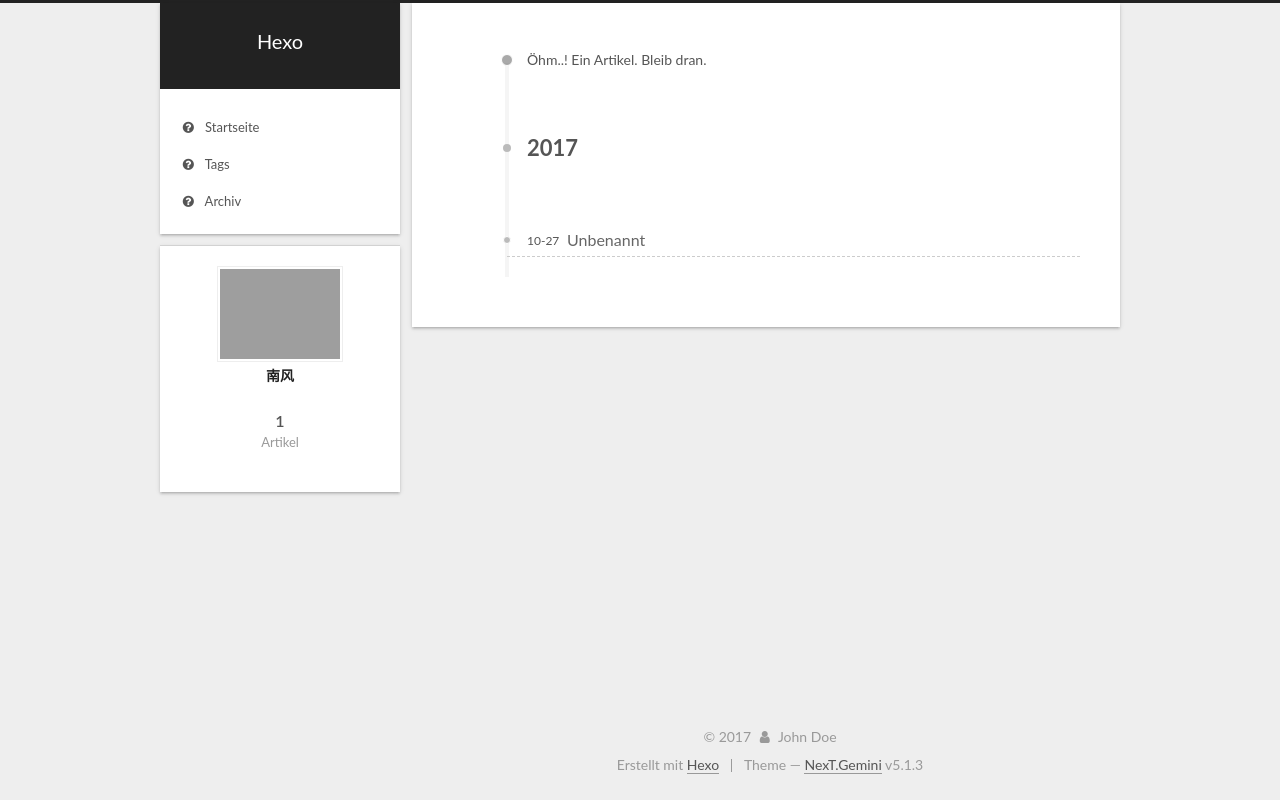
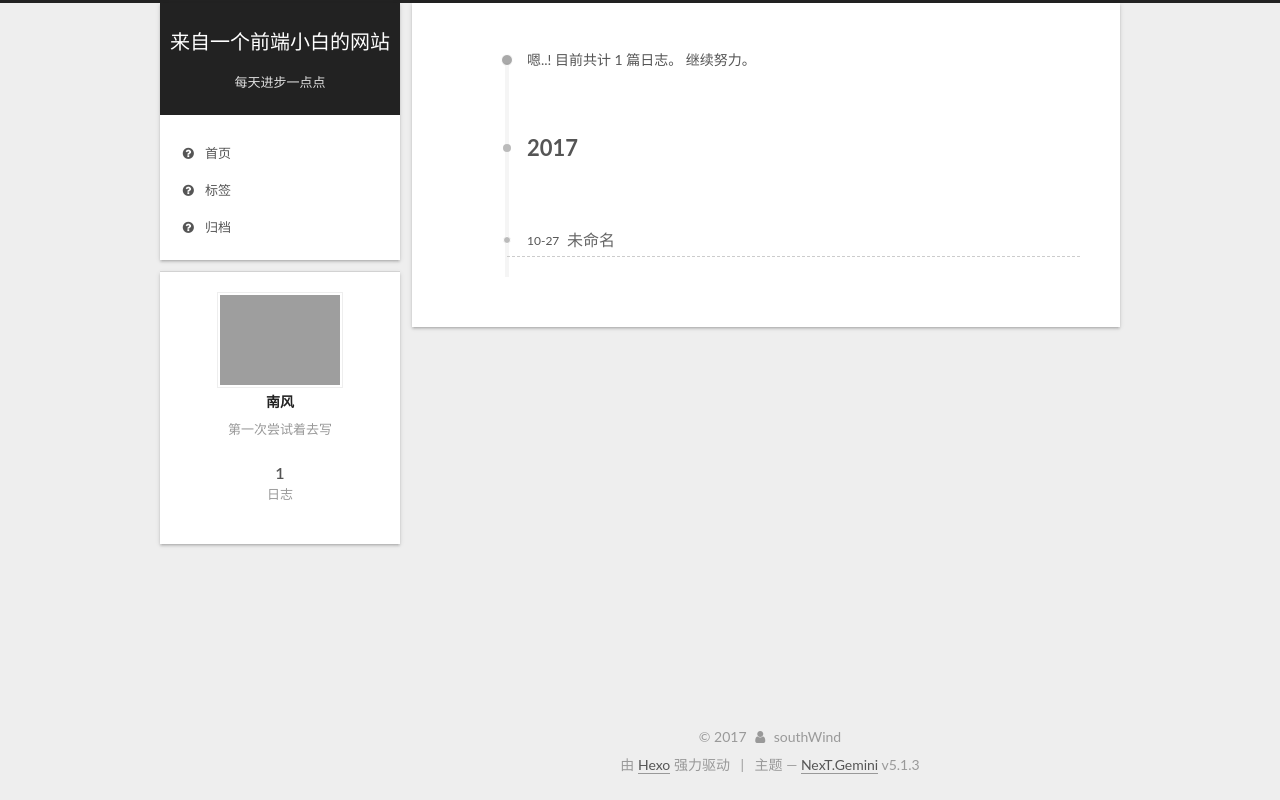
Before and after one commit to RenJunc/RenJunc.github.io, a plain HTML site: page archives/2017/10/index.html in a window 1280 px wide. Drawn offline with Linux system fonts and the light colour scheme; grey boxes are pictures that could not be loaded.

Commit message:
Site updated: 2017-10-27 12:45:48

```diff
--- a/archives/2017/10/index.html
+++ b/archives/2017/10/index.html
@@ -5,7 +5,7 @@
 
 
 
-<html class="theme-next gemini use-motion" lang="">
+<html class="theme-next gemini use-motion" lang="zh-Hans">
 <head>
   <meta charset="UTF-8"/>
 <meta http-equiv="X-UA-Compatible" content="IE=edge" />
@@ -69,12 +69,16 @@
 
 
 
+<meta name="description" content="第一次尝试着去写">
 <meta property="og:type" content="website">
-<meta property="og:title" content="Hexo">
+<meta property="og:title" content="来自一个前端小白的网站">
 <meta property="og:url" content="http://yoursite.com/archives/2017/10/index.html">
-<meta property="og:site_name" content="Hexo">
+<meta property="og:site_name" content="来自一个前端小白的网站">
+<meta property="og:description" content="第一次尝试着去写">
+<meta property="og:locale" content="zh-Hans">
 <meta name="twitter:card" content="summary">
-<meta name="twitter:title" content="Hexo">
+<meta name="twitter:title" content="来自一个前端小白的网站">
+<meta name="twitter:description" content="第一次尝试着去写">
 
 
 
@@ -110,7 +114,7 @@
 
 
 
-  <title>Archiv | Hexo</title>
+  <title>归档 | 来自一个前端小白的网站</title>
 
 
 
@@ -122,7 +126,7 @@
 
 </head>
 
-<body itemscope itemtype="http://schema.org/WebPage" lang="">
+<body itemscope itemtype="http://schema.org/WebPage" lang="zh-Hans">
 
 
 
@@ -140,12 +144,12 @@
     <div class="custom-logo-site-title">
       <a href="/"  class="brand" rel="start">
         <span class="logo-line-before"><i></i></span>
-        <span class="site-title">Hexo</span>
+        <span class="site-title">来自一个前端小白的网站</span>
         <span class="logo-line-after"><i></i></span>
       </a>
     </div>
 
-        <p class="site-subtitle"></p>
+        <p class="site-subtitle">每天进步一点点</p>
 
   </div>
 
@@ -170,7 +174,7 @@
 
               <i class="menu-item-icon fa fa-fw fa-question-circle"></i> <br />
 
-            Startseite
+            首页
           </a>
         </li>
 
@@ -180,7 +184,7 @@
 
               <i class="menu-item-icon fa fa-fw fa-question-circle"></i> <br />
 
-            Tags
+            标签
           </a>
         </li>
 
@@ -190,7 +194,7 @@
 
               <i class="menu-item-icon fa fa-fw fa-question-circle"></i> <br />
 
-            Archiv
+            归档
           </a>
         </li>
 
@@ -226,7 +230,7 @@
 
 
 
-        Öhm..! Ein Artikel. Bleib dran.
+        嗯..! 目前共计 1 篇日志。 继续努力。
       </span>
 
 
@@ -252,7 +256,7 @@
 
             <a class="post-title-link" href="/2017/10/27/article-title/" itemprop="url">
 
-                <span itemprop="name">Unbenannt</span>
+                <span itemprop="name">未命名</span>
 
             </a>
 
@@ -318,7 +322,7 @@
                 alt="南风" />
 
               <p class="site-author-name" itemprop="name">南风</p>
-              <p class="site-description motion-element" itemprop="description"></p>
+              <p class="site-description motion-element" itemprop="description">第一次尝试着去写</p>
           </div>
 
           <nav class="site-state motion-element">
@@ -329,7 +333,7 @@
                 <a href="/archives">
 
                   <span class="site-state-item-count">1</span>
-                  <span class="site-state-item-name">Artikel</span>
+                  <span class="site-state-item-name">日志</span>
                 </a>
               </div>
 
@@ -375,13 +379,13 @@
   <span class="with-love">
     <i class="fa fa-user"></i>
   </span>
-  <span class="author" itemprop="copyrightHolder">John Doe</span>
+  <span class="author" itemprop="copyrightHolder">southWind</span>
 
 
 </div>
 
 
-  <div class="powered-by">Erstellt mit  <a class="theme-link" target="_blank" href="https://hexo.io">Hexo</a></div>
+  <div class="powered-by">由 <a class="theme-link" target="_blank" href="https://hexo.io">Hexo</a> 强力驱动</div>
 
 
 
@@ -389,7 +393,7 @@
 
 
 
-  <div class="theme-info">Theme &mdash; <a class="theme-link" target="_blank" href="https://github.com/iissnan/hexo-theme-next">NexT.Gemini</a> v5.1.3</div>
+  <div class="theme-info">主题 &mdash; <a class="theme-link" target="_blank" href="https://github.com/iissnan/hexo-theme-next">NexT.Gemini</a> v5.1.3</div>
 
 
 
--- a/css/main.css
+++ b/css/main.css
@@ -1823,7 +1823,7 @@ pre .javascript .function {
   width: 4px;
   height: 4px;
   border-radius: 50%;
-  background: #ffff01;
+  background: #4641ff;
 }
 .links-of-blogroll {
   font-size: 13px;
```
Also changed, not shown: 2017/10/27/article-title/index.html (+20 -19 lines), archives/2017/index.html (+22 -18 lines), archives/index.html (+22 -18 lines), index.html (+24 -20 lines).
